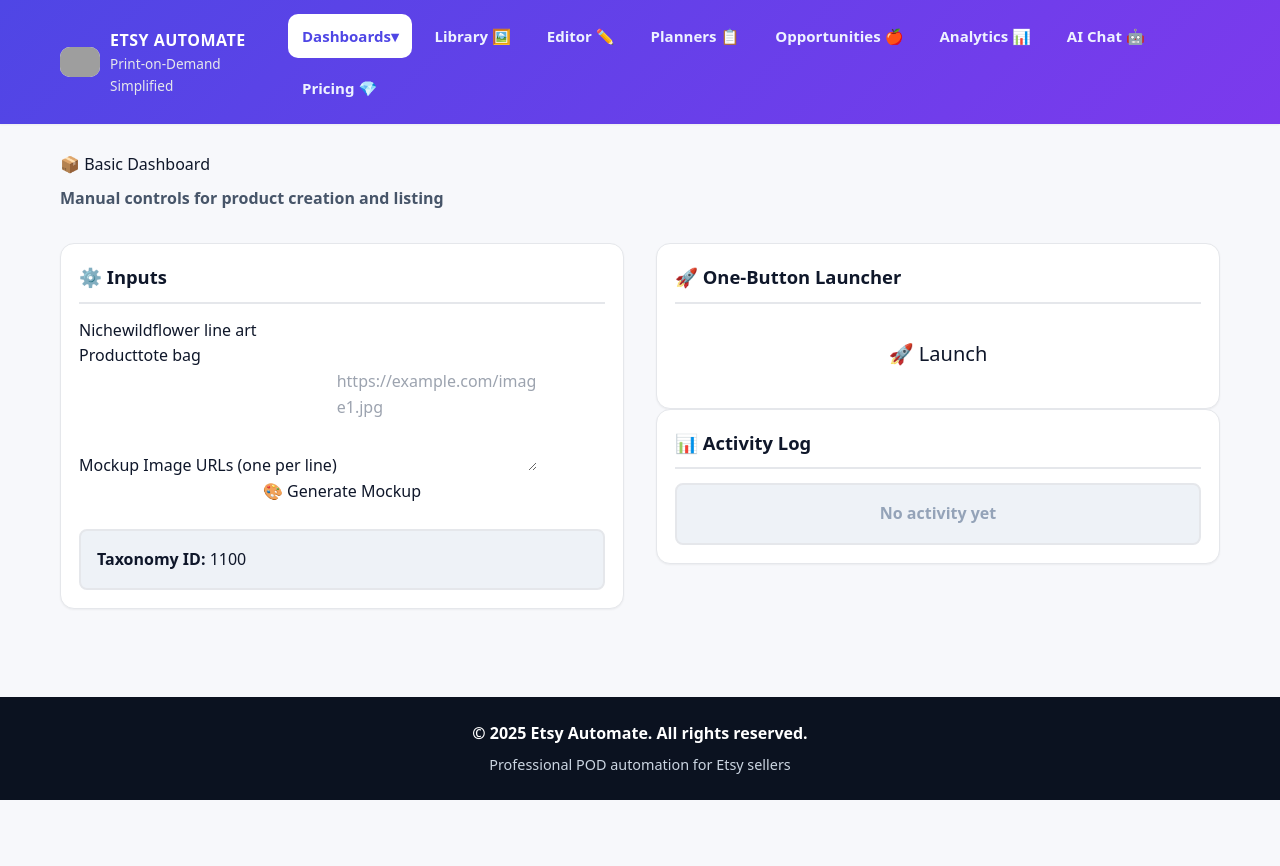
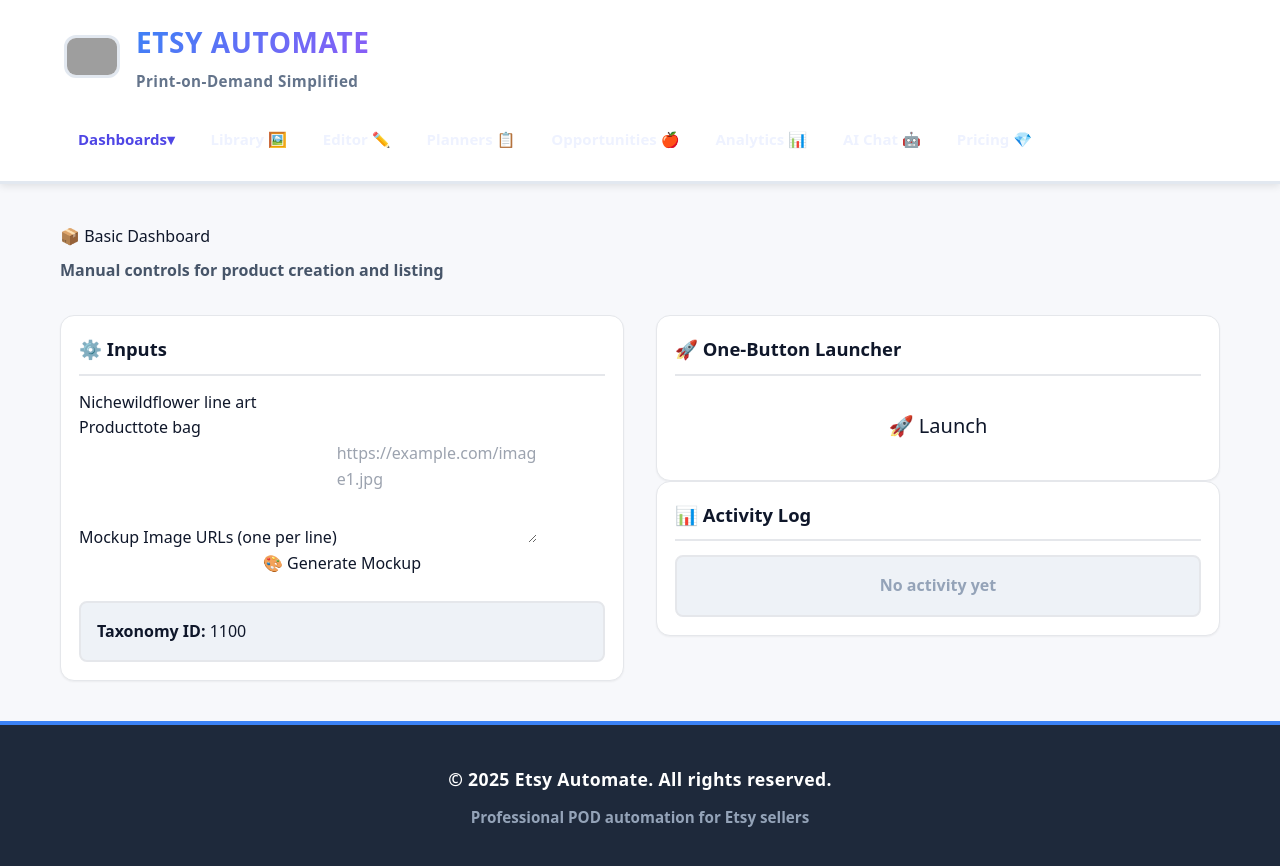
Before and after one commit to nextwaveaisuite/etsy-pod-automation, a Next.js app: page / in a window 1280 px wide. Shown: the top 866 px of the page. Before the commit the page ends 800 px from the top, so only its background shows below. Built offline with nearby package versions, Linux system fonts and the light colour scheme; grey boxes are pictures that could not be loaded.

Commit message:
layout.tsx

```diff
--- a/app/layout.tsx
+++ b/app/layout.tsx
@@ -1,44 +1,125 @@
-import "./globals.css";
-import type { Metadata } from "next";
-import Link from "next/link";
-import Image from "next/image";
-import Navigation from "./components/Navigation";
+import type { Metadata } from 'next'
+import Link from 'next/link'
+import Image from 'next/image'
+import Navigation from './components/Navigation'
+import './globals.css'
 
 export const metadata: Metadata = {
-  title: "Etsy Automate - POD Simplified",
-  description: "Professional Print-on-Demand automation platform for Etsy sellers",
-};
+  title: 'Etsy Automate - POD Simplified',
+  description: 'Professional Print-on-Demand automation platform for Etsy sellers',
+}
 
-export default function RootLayout({ children }: { children: React.ReactNode }) {
+export default function RootLayout({
+  children,
+}: {
+  children: React.ReactNode
+}) {
   return (
     <html lang="en">
       <body>
-        <div className="app-shell">
-          <header className="topbar">
-            <div className="container topbar-inner">
-              <Link href="/" className="brand">
-                <Image src="/logo.png" alt="Logo" width={40} height={40} className="brand-logo" />
+        <div style={{ minHeight: '100vh', display: 'flex', flexDirection: 'column' }}>
+          {/* Header */}
+          <header style={{
+            backgroundColor: 'white',
+            borderBottom: '3px solid #e2e8f0',
+            boxShadow: '0 2px 8px 0 rgb(0 0 0 / 0.1)',
+            position: 'sticky',
+            top: 0,
+            zIndex: 50
+          }}>
+            <div className="container" style={{
+              display: 'flex',
+              alignItems: 'center',
+              justifyContent: 'space-between',
+              padding: '1.25rem 1.5rem',
+              flexWrap: 'wrap',
+              gap: '1.5rem'
+            }}>
+              {/* Logo */}
+              <Link href="/" style={{
+                display: 'flex',
+                alignItems: 'center',
+                gap: '1rem',
+                textDecoration: 'none'
+              }}>
+                <Image
+                  src="/logo.png"
+                  alt="Etsy Automate Logo"
+                  width={56}
+                  height={56}
+                  style={{ borderRadius: '0.75rem', border: '3px solid #e2e8f0' }}
+                />
                 <div>
-                  <h1 className="brand-title">ETSY AUTOMATE</h1>
-                  <p className="brand-subtitle">Print-on-Demand Simplified</p>
+                  <h1 style={{
+                    fontSize: '1.75rem',
+                    fontWeight: '900',
+                    background: 'linear-gradient(135deg, #3b82f6 0%, #8b5cf6 100%)',
+                    WebkitBackgroundClip: 'text',
+                    WebkitTextFillColor: 'transparent',
+                    marginBottom: '0.25rem',
+                    letterSpacing: '0.02em'
+                  }}>
+                    ETSY AUTOMATE
+                  </h1>
+                  <p style={{
+                    fontSize: '0.95rem',
+                    color: '#64748b',
+                    fontWeight: '700',
+                    marginBottom: '0',
+                    letterSpacing: '0.03em'
+                  }}>
+                    Print-on-Demand Simplified
+                  </p>
                 </div>
               </Link>
+
+              {/* Navigation */}
               <Navigation />
             </div>
           </header>
 
-          <main className="main">
-            <div className="container">{children}</div>
+          {/* Main Content */}
+          <main style={{
+            flex: 1,
+            padding: '2.5rem 0'
+          }}>
+            <div className="container">
+              {children}
+            </div>
           </main>
 
-          <footer className="footer">
-            <div className="container footer-inner">
-              <p className="footer-title">© 2025 Etsy Automate. All rights reserved.</p>
-              <p className="footer-subtitle">Professional POD automation for Etsy sellers</p>
+          {/* Footer */}
+          <footer style={{
+            backgroundColor: '#1e293b',
+            color: 'white',
+            padding: '2.5rem 0',
+            marginTop: 'auto',
+            borderTop: '4px solid #3b82f6'
+          }}>
+            <div className="container" style={{
+              textAlign: 'center'
+            }}>
+              <p style={{
+                fontWeight: '800',
+                marginBottom: '0.75rem',
+                color: 'white',
+                fontSize: '1.1rem',
+                letterSpacing: '0.02em'
+              }}>
+                © 2025 Etsy Automate. All rights reserved.
+              </p>
+              <p style={{
+                fontSize: '0.95rem',
+                color: '#94a3b8',
+                marginBottom: '0',
+                fontWeight: '600'
+              }}>
+                Professional POD automation for Etsy sellers
+              </p>
             </div>
           </footer>
         </div>
       </body>
     </html>
-  );
+  )
 }
```
